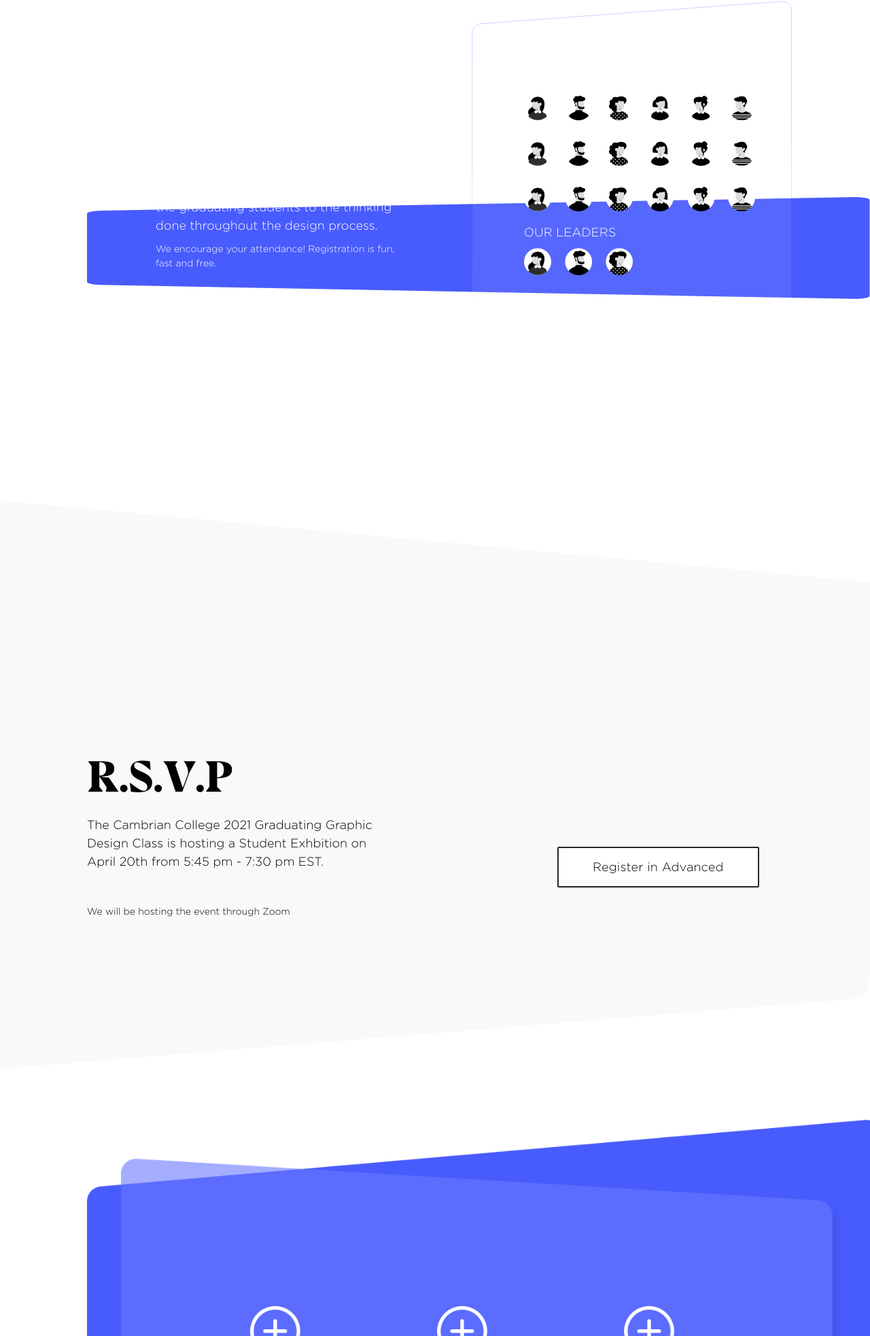
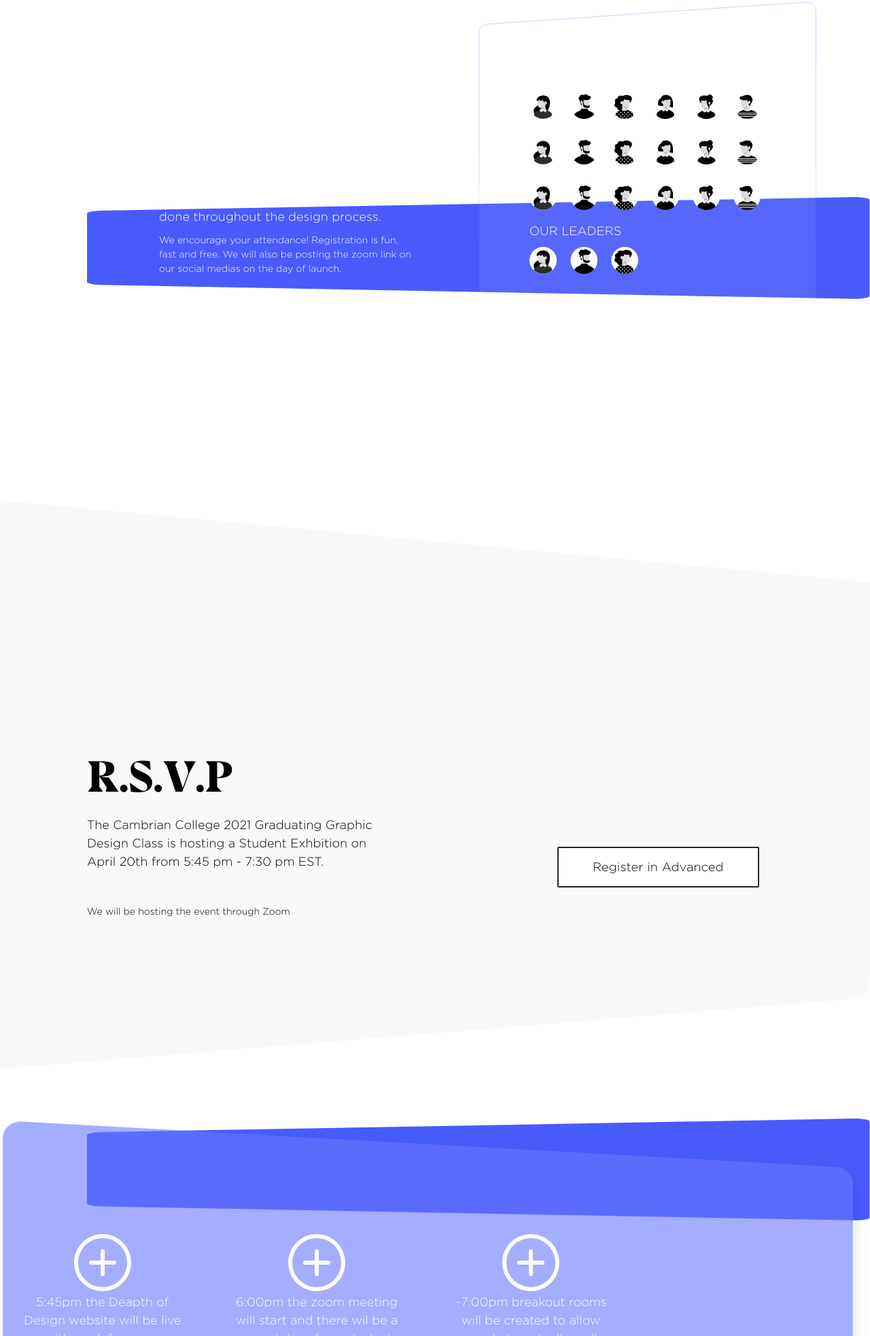
Before and after one commit to JR-Design/DepthOfDesign, a plain HTML site: page index.html in a window 1280 px wide. Shown: the part 834-2800 px from the top of the page at 68% size. Drawn offline with Linux system fonts and the light colour scheme.

Commit message:
thank god i have help

```diff
--- a/Styles/Section_2.css
+++ b/Styles/Section_2.css
@@ -21,6 +21,7 @@
 }
 #s2bg img {
   width: 90vw;
+  max-width: 2440px;
   max-height: 78.7vh;
 }
 #s2blur {
@@ -39,7 +40,7 @@
   padding-top: 20%;
   padding-left: 13.5%;
   padding-bottom: 20%;
-  padding-right: 20px;
+  padding-right: 10%;
   width: 30vw;
 }
 #about h1,
--- a/Styles/Section_4.css
+++ b/Styles/Section_4.css
@@ -1,11 +1,34 @@
-#s4 {
-    position: absolute;
-    z-index: -1;
-    float: right;
-    clear: both;
-    right: 0;
-  }
+.section4 {
+  height: 100vh;
+}
+#s4bg {
+  position: absolute;
+  z-index: -1;
+  right: 0;
+}
+#s4bg img {
+  width: 90vw;
+  max-width: 2440px;
+  max-height: 78.7vh;
+}
+#event {
+  background-image: url(/Images/s4.svg);
+  background-repeat: no-repeat;
+  padding-top: 20vh;
+  padding-left: 1vw;
+  padding-bottom: 30vh;
+  text-align: center;
+}
+.eventgrid {
+  display: grid;
+  grid-template-columns: auto auto auto auto auto;
+  width: 80vw;
+}
 
-.section4 {
-    height: 100vh;
+.eventchild {
+  width: 20vw;
+  padding: 10px;
 }
+.eventchild p {
+  color: #fff;
+}
--- a/index.html
+++ b/index.html
@@ -11,7 +11,7 @@
   <body>
     <div id="wrapper">
       <div id="leftnav">
-      <img src="Images/Gradshow_2021_Logo_RGB_Colour.png" alt="">
+        <img src="Images/Gradshow_2021_Logo_RGB_Colour.png" alt="" />
         <span class="line"></span>
         <span class="line2"></span>
       </div>
@@ -39,8 +39,12 @@
             >
           </div>
           <div id="navsocial">
-          <a href="https://www.facebook.com/cambriangraphicdesign"><img src="Images/facebookwhite.png" alt="Facebook" /></a>
-          <a href=""><img src="Images/instagramwhite.png" alt="instagram" /></a>
+            <a href="https://www.facebook.com/cambriangraphicdesign"
+              ><img src="Images/facebookwhite.png" alt="Facebook"
+            /></a>
+            <a href=""
+              ><img src="Images/instagramwhite.png" alt="instagram"
+            /></a>
           </div>
         </nav>
       </div>
@@ -53,14 +57,13 @@
         </i>
       </a>
       <div class="fullheight">
-
-
         <div class="section1">
           <div>
             <div class="section1_Body">
               <h1>Depth of Design</h1>
               <p class="bodybig">
-              A graphic design exhibition created by the graduating students to showcases the thinking done throughout the design process.
+                A graphic design exhibition created by the graduating students
+                to showcases the thinking done throughout the design process.
               </p>
               <br />
               <a href="#rsvp"><div id="register">Register in Advanced</div></a>
@@ -85,100 +88,164 @@
 
       <div id="section_2">
         <div id="section_2_1">
-                <div id="s2bg"><img src="./Images/Background.svg" alt=""></div>
+          <div id="s2bg"><img src="./Images/Background.svg" alt="" /></div>
 
-                <div class="s2item1"><div id="about"><h1>The Exhibition</h1><br>
-                <p class="bodybig">A graphic design exhibition created by the graduating students to the thinking done throughout the design process.</p>
-                  <br>  <p class="bodysmall">We encourage your attendance! Registration is fun, fast and free.</p>
-            </div></div>
+          <div class="s2item1">
+            <div id="about">
+              <h1>The Exhibition</h1>
+              <br />
+              <p class="bodybig">
+                A graphic design exhibition created by the graduating students
+                to the thinking done throughout the design process.
+              </p>
+              <br />
+              <p class="bodysmall">
+                We encourage your attendance! Registration is fun, fast and free. We will also be posting the zoom link on our social medias on the day of launch.
+              </p>
+            </div>
+          </div>
           <div class="s2item2">
             <div id="class">
-
               <p class="bodybig">OUR STUDENTS</p>
               <div class="grid-container">
-
-                <div class="grid-item"><img src="./Images/User01.png" alt=""></div>
-                <div class="grid-item"><img src="./Images/User02.png" alt=""></div>
-                <div class="grid-item"><img src="./Images/User03.png" alt=""></div>
-                <div class="grid-item"><img src="./Images/User04.png" alt=""></div>
-                <div class="grid-item"><img src="./Images/User05.png" alt=""></div>
-                <div class="grid-item"><img src="./Images/User06.png" alt=""></div>
-                <div class="grid-item"><img src="./Images/User01.png" alt=""></div>
-                <div class="grid-item"><img src="./Images/User02.png" alt=""></div>
-                <div class="grid-item"><img src="./Images/User03.png" alt=""></div>
-                <div class="grid-item"><img src="./Images/User04.png" alt=""></div>
-                <div class="grid-item"><img src="./Images/User05.png" alt=""></div>
-                <div class="grid-item"><img src="./Images/User06.png" alt=""></div>
-                <div class="grid-item"><img src="./Images/User01.png" alt=""></div>
-                <div class="grid-item"><img src="./Images/User02.png" alt=""></div>
-                <div class="grid-item"><img src="./Images/User03.png" alt=""></div>
-                <div class="grid-item"><img src="./Images/User04.png" alt=""></div>
-                <div class="grid-item"><img src="./Images/User05.png" alt=""></div>
-                <div class="grid-item"><img src="./Images/User06.png" alt=""></div>
-
+                <div class="grid-item">
+                  <img src="./Images/User01.png" alt="" />
+                </div>
+                <div class="grid-item">
+                  <img src="./Images/User02.png" alt="" />
+                </div>
+                <div class="grid-item">
+                  <img src="./Images/User03.png" alt="" />
+                </div>
+                <div class="grid-item">
+                  <img src="./Images/User04.png" alt="" />
+                </div>
+                <div class="grid-item">
+                  <img src="./Images/User05.png" alt="" />
+                </div>
+                <div class="grid-item">
+                  <img src="./Images/User06.png" alt="" />
+                </div>
+                <div class="grid-item">
+                  <img src="./Images/User01.png" alt="" />
+                </div>
+                <div class="grid-item">
+                  <img src="./Images/User02.png" alt="" />
+                </div>
+                <div class="grid-item">
+                  <img src="./Images/User03.png" alt="" />
+                </div>
+                <div class="grid-item">
+                  <img src="./Images/User04.png" alt="" />
+                </div>
+                <div class="grid-item">
+                  <img src="./Images/User05.png" alt="" />
+                </div>
+                <div class="grid-item">
+                  <img src="./Images/User06.png" alt="" />
+                </div>
+                <div class="grid-item">
+                  <img src="./Images/User01.png" alt="" />
+                </div>
+                <div class="grid-item">
+                  <img src="./Images/User02.png" alt="" />
+                </div>
+                <div class="grid-item">
+                  <img src="./Images/User03.png" alt="" />
+                </div>
+                <div class="grid-item">
+                  <img src="./Images/User04.png" alt="" />
+                </div>
+                <div class="grid-item">
+                  <img src="./Images/User05.png" alt="" />
+                </div>
+                <div class="grid-item">
+                  <img src="./Images/User06.png" alt="" />
+                </div>
               </div>
               <p class="bodybig">OUR LEADERS</p>
               <div class="grid-container">
-                <div class="grid-item"><img src="./Images/User01.png" alt=""></div>
-                <div class="grid-item"><img src="./Images/User02.png" alt=""></div>
-                <div class="grid-item"><img src="./Images/User03.png" alt=""></div>
-
+                <div class="grid-item">
+                  <img src="./Images/User01.png" alt="" />
+                </div>
+                <div class="grid-item">
+                  <img src="./Images/User02.png" alt="" />
+                </div>
+                <div class="grid-item">
+                  <img src="./Images/User03.png" alt="" />
+                </div>
+              </div>
             </div>
           </div>
         </div>
       </div>
 
-        </div>
-
-
-
       <div class="fullheight">
         <div class="section3" id="rsvp">
-        <img class="section3_Bg" src="./Images/Background_2.svg" alt="">
+          <img class="section3_Bg" src="./Images/Background_2.svg" alt="" />
           <div class="section3_Body">
             <h1>R.S.V.P</h1>
             <p class="bodybig">
-                The Cambrian College 2021 Graduating Graphic Design Class is hosting a Student Exhbition on April 20th from 5:45 pm - 7:30 pm EST.
+              The Cambrian College 2021 Graduating Graphic Design Class is
+              hosting a Student Exhbition on April 20th from 5:45 pm - 7:30 pm
+              EST.
             </p>
-            <p class="bodysmall">
-                We will be hosting the event through Zoom
-            </p>
+            <p class="bodysmall">We will be hosting the event through Zoom</p>
           </div>
           <div id="rsvpreg">
             <div id="step1">
-      <a onclick="nextStep()"><div id="register">Register in Advanced</div></a>
+              <a onclick="nextStep()"
+                ><div id="register">Register in Advanced</div></a
+              >
             </div>
-    <div id="step2"><img src="/Images/Professional.png" alt="">
+            <div id="step2">
+              <img src="/Images/Professional.png" alt="" />
               <h4>Professional</h4>
-    <img src="/Images/Student.png" alt="">
-<img src="/Images/Recruiter.png" alt=""></div>
+              <img src="/Images/Student.png" alt="" />
+              <img src="/Images/Recruiter.png" alt="" />
+            </div>
             <div id="step3"></div>
             <div id="step4"></div>
           </div>
-
         </div>
 
-
-
         <div class="fullheight">
-        <div class="section4">
-          <img id="s4" style="width: 90%;" src="./Images/Section_4.png" alt="">
+          <div id="s4bg">
+            <img src="./Images/Background.svg" alt="" />
+            </div>
+            <div id="event">
+              <div class="eventgrid">
+                <div class="eventchild">
+                  <img src="./Images/add.svg" alt="">
+                  <p class="bodybig">5:45pm the Deapth of Design  website will be live with work from our graduating students. Visitors will have some time to veiw each students profile before the zoom meeting. </p>
+                </div>
+                <div class="eventchild">
+                  <img src="./Images/add.svg" alt="">
+                  <p class="bodybig">6:00pm the zoom meeting will start and there wil be a presentation from students and faculty about their time in the program.</p>
+                </div>
+                <div class="eventchild">
+                  <img src="./Images/add.svg" alt="">
+                  <p class="bodybig">~7:00pm breakout rooms will be created to allow people to virtually walk around to each student and speak to them personally about their work.</p>
+                </div>
+              </div>
           </div>
       </div>
 
-
       <div class="section5">
-      <img src="./Images/Section_5.png" alt="">
+        <img src="./Images/Section_5.png" alt="" />
       </div>
 
-
       <footer>
-        <a href="https://cambriancollege.ca/"><img src="./Images/CC_Vert.png" alt=""></a>
-        <a href=""><img src="./Images/Gradshow_2021_Logo_Colour_Vertical.png" alt=""></a>
-        <a href="https://ccgraphicdesign.ca/"><img src="./Images/CCGD.png" alt=""></a>
+        <a href="https://cambriancollege.ca/"
+          ><img src="./Images/CC_Vert.png" alt=""
+        /></a>
+        <a href=""
+          ><img src="./Images/Gradshow_2021_Logo_Colour_Vertical.png" alt=""
+        /></a>
+        <a href="https://ccgraphicdesign.ca/"
+          ><img src="./Images/CCGD.png" alt=""
+        /></a>
       </footer>
-
-
     </div>
     <script>
       function myFunction() {
@@ -190,20 +257,16 @@
         }
       }
       function nextStep() {
-            if (document.getElementById('step1')) {
-
-                if (document.getElementById('step1').style.display == 'none') {
-                    document.getElementById('step1').style.display = 'block';
-                    document.getElementById('step2').style.display = 'none';
-                }
-                else {
-                    document.getElementById('step1').style.display = 'none';
-                    document.getElementById('step2').style.display = 'block';
+        if (document.getElementById("step1")) {
+          if (document.getElementById("step1").style.display == "none") {
+            document.getElementById("step1").style.display = "block";
+            document.getElementById("step2").style.display = "none";
+          } else {
+            document.getElementById("step1").style.display = "none";
+            document.getElementById("step2").style.display = "block";
           }
         }
       }
     </script>
-
-
   </body>
 </html>
```
Also changed, not shown: Images/add.png (added), Images/add.svg (added), Images/s4.svg (added). Lines whose indentation alone changed are shown as unchanged.
